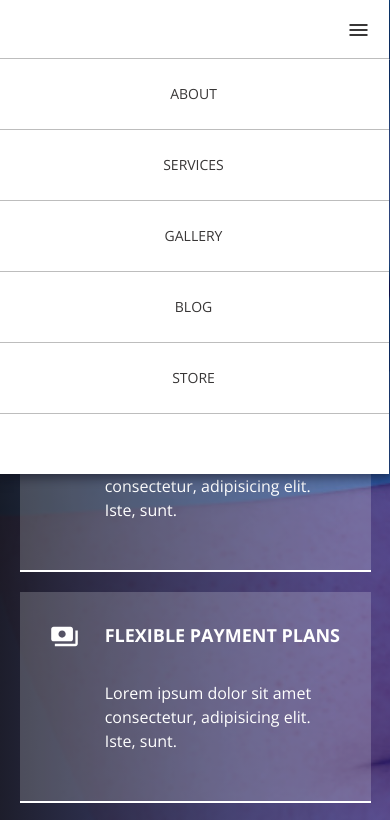
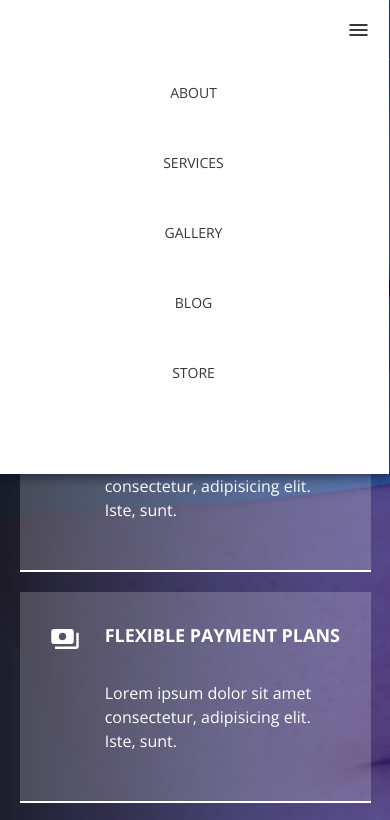
Before and after one commit to vjespinoza/DentFresh, a plain HTML site: page index.html in a window 390 px wide. Both pictures are taken after a click on the label "menu". Shown: the top 820 px of the page. Drawn offline with nearby package versions, Linux system fonts and the light colour scheme.

Commit message:
mobile menu fixes

```diff
--- a/css/style.css
+++ b/css/style.css
@@ -303,7 +303,7 @@ body {
     display: none;
   }
 
-  .mobile_menu {
+  /* .mobile_menu {
     display: block;
     background-color: #ffffff;
     width: 100vw;
@@ -314,6 +314,21 @@ body {
     z-index: 1000;
     transition: all ease-in-out 0.5s;
     box-shadow: 0 2px 10px 2px rgba(9, 9, 24, 0.5);
+  } */
+
+  .mobile_menu {
+    display: block;
+    background-color: #ffffff;
+    width: 0;
+    height: 47.6rem;
+    position: absolute;
+    top: -2rem;
+    right: -1.8rem;
+    padding: 5rem 0;
+    z-index: 1000;
+    transition: all ease-in-out 0.5s;
+    box-shadow: 0 2px 10px 2px rgba(9, 9, 24, 0.5);
+    overflow: hidden;
   }
 
   .menu_list-mobile {
@@ -325,12 +340,8 @@ body {
     text-transform: uppercase;
     line-height: 5;
     justify-content: center;
-    color: var(--dark-grey);
-    border-top: 0.1rem solid #bdbdbd;
-  }
-
-  .menu_list-mobile:last-child {
-    border-bottom: 0.1rem solid #bdbdbd;
+    color: rgba(56, 54, 54, 0);
+    transition: all ease-in-out 0.5s;
   }
 
   #toggle:checked + label {
@@ -338,7 +349,13 @@ body {
   }
 
   #toggle:checked ~ .mobile_menu {
+    display: block;
+    width: 100vw;
     right: -1.8rem;
+  }
+
+  #toggle:checked ~ .mobile_menu .menu_item-mobile a {
+    color: var(--dark-grey);
   }
 }
 
@@ -485,8 +502,8 @@ body {
 
 @media (max-width: 768px) {
   .hero_card-img {
-    padding: 3rem 0 0 2rem;
-    width: 70%;
+    padding: 3.2rem 0 0 2rem;
+    width: 5rem;
   }
 
   .hero_card-title {
```
